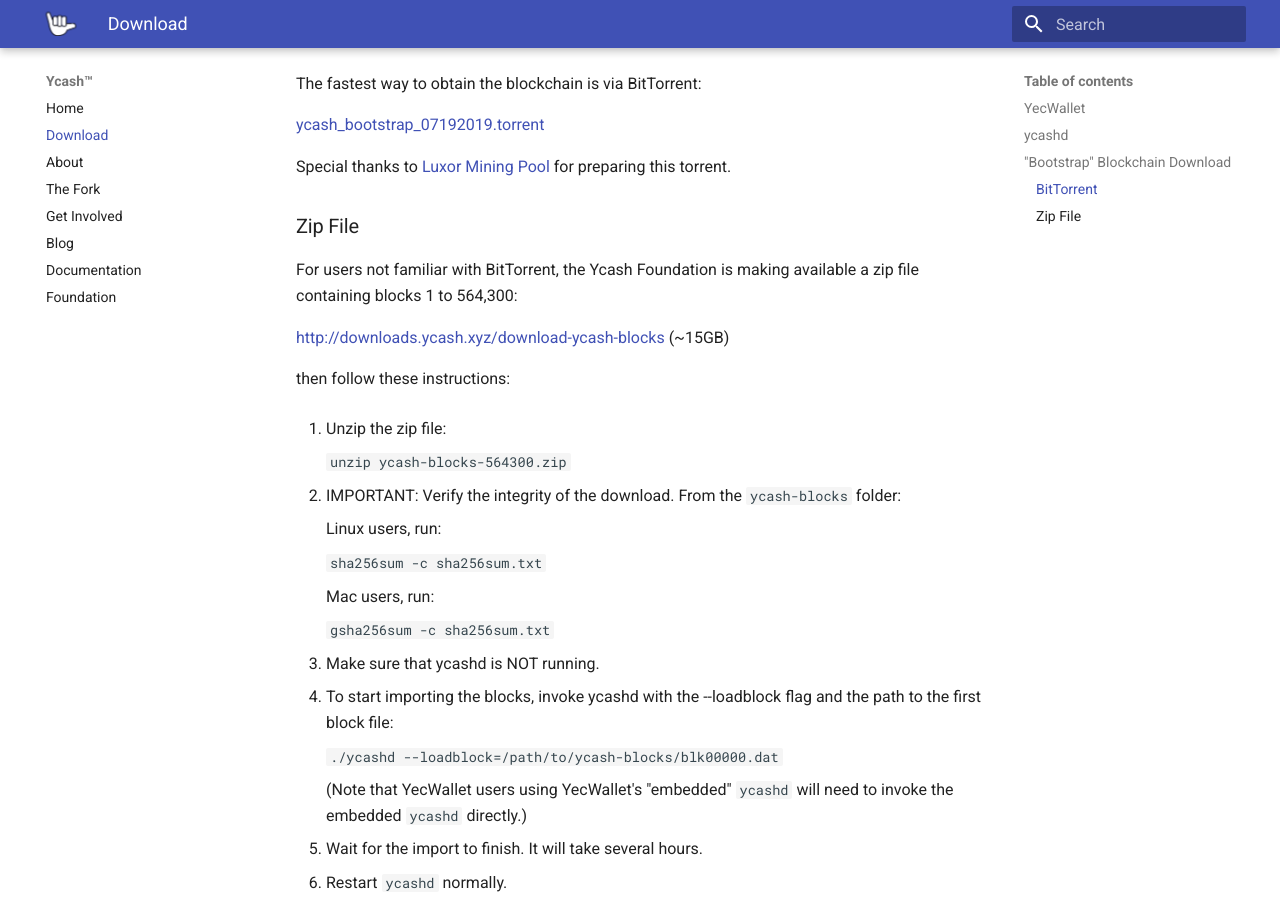
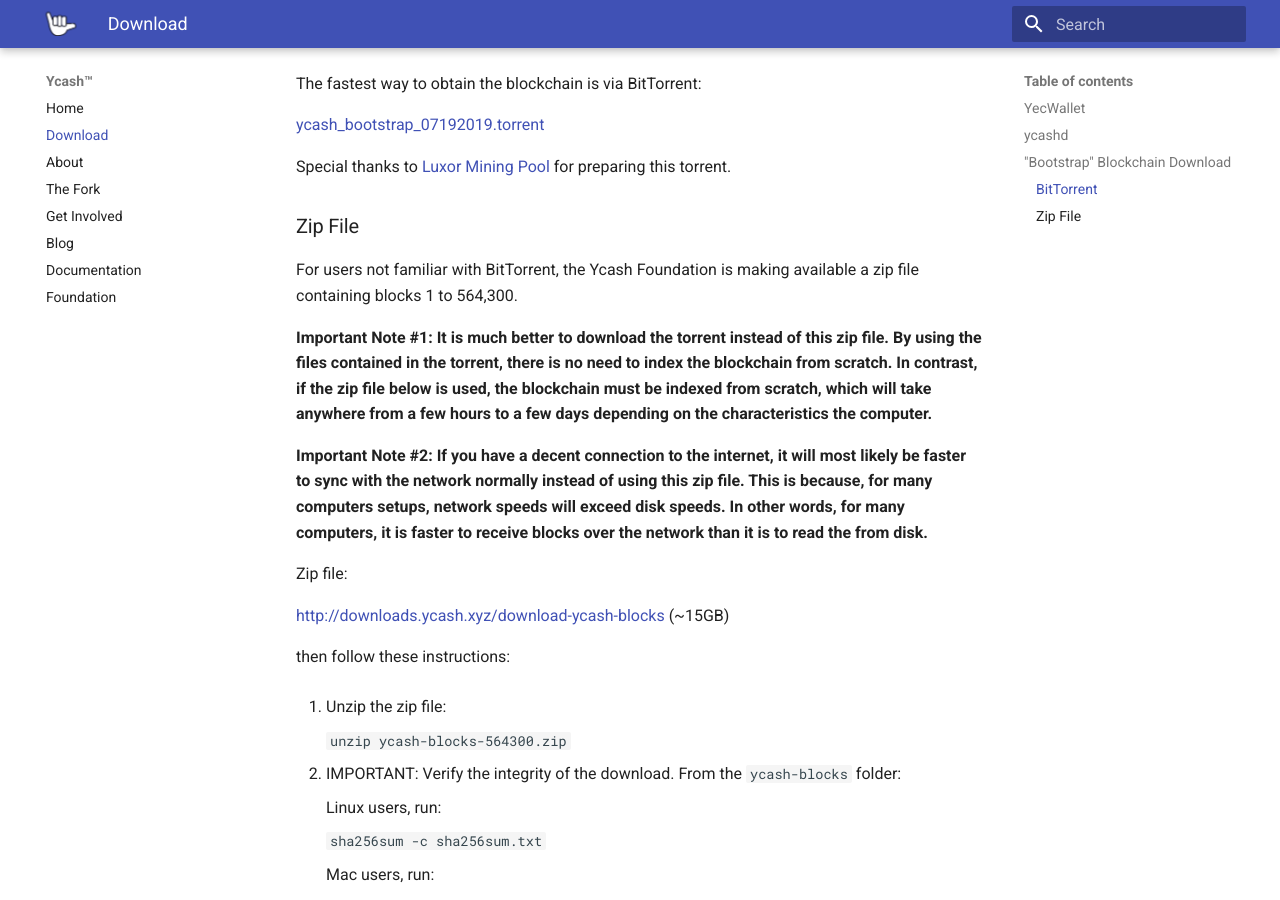
Before and after one commit to ycashfoundation/ycash-website, an MkDocs documentation site: the page built from docs/download.md, in a window 1280 px wide and 900 px high, scrolled down 740 px. Built offline with MkDocs 1.6.1 and Material for MkDocs 9.7.7, drawn with Linux system fonts in a browser that asks for light colours.

Commit message:
update exchange list and provide more instructions about bootstrap downloads

```diff
--- a/docs/download.md
+++ b/docs/download.md
@@ -30,7 +30,13 @@
 
 ### Zip File
 
-For users not familiar with BitTorrent, the Ycash Foundation is making available a zip file containing blocks 1 to 564,300:
+For users not familiar with BitTorrent, the Ycash Foundation is making available a zip file containing blocks 1 to 564,300.
+
+**Important Note #1: It is much better to download the torrent instead of this zip file. By using the files contained in the torrent, there is no need to index the blockchain from scratch. In contrast, if the zip file below is used, the blockchain must be indexed from scratch, which will take anywhere from a few hours to a few days depending on the characteristics the computer.**
+
+**Important Note #2: If you have a decent connection to the internet, it will most likely be faster to sync with the network normally instead of using this zip file. This is because, for many computers setups, network speeds will exceed disk speeds. In other words, for many computers, it is faster to receive blocks over the network than it is to read the from disk.**
+
+Zip file:
 
 [http://downloads.ycash.xyz/download-ycash-blocks](http://downloads.ycash.xyz/download-ycash-blocks) (~15GB)
 
```
Also changed, not shown: docs/the_fork.md (+2 -0 lines).
